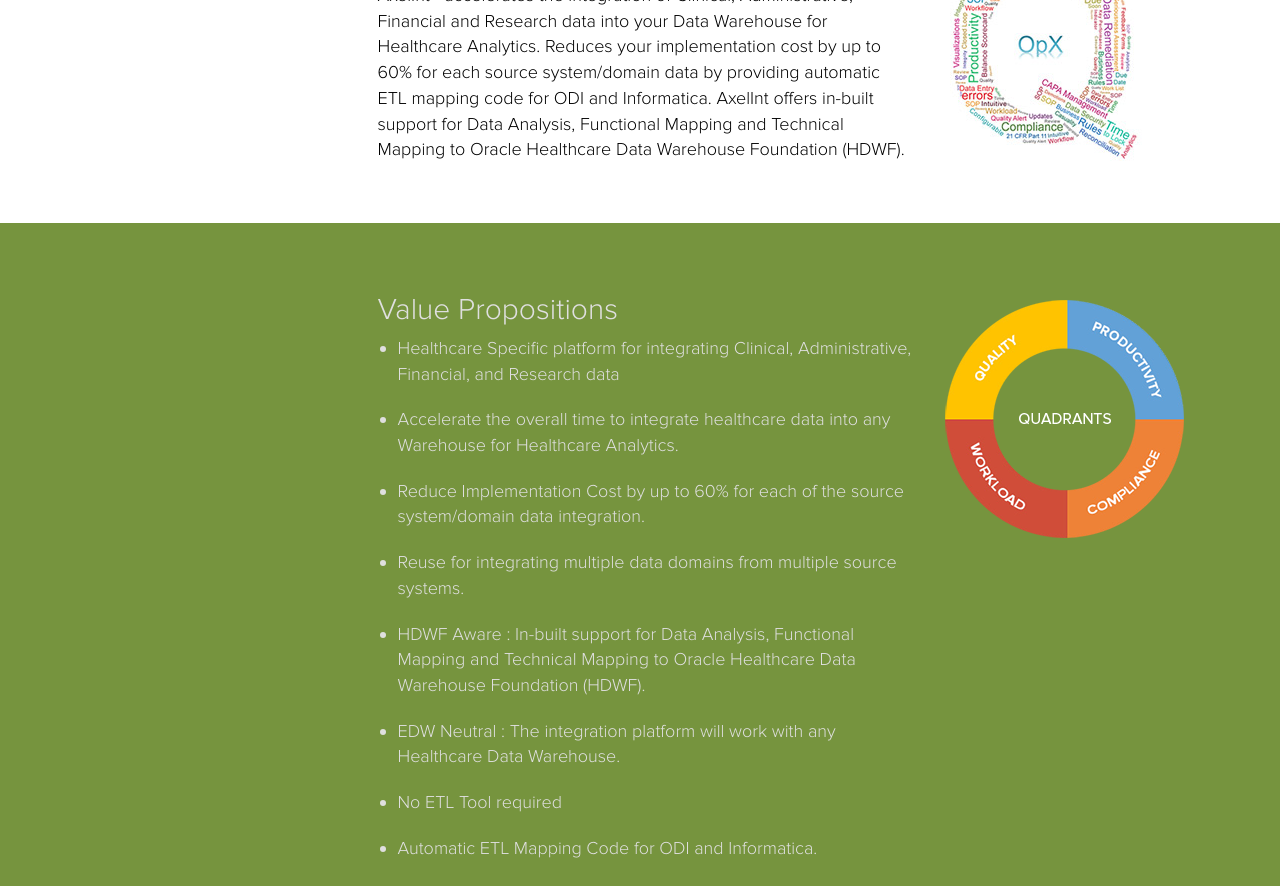
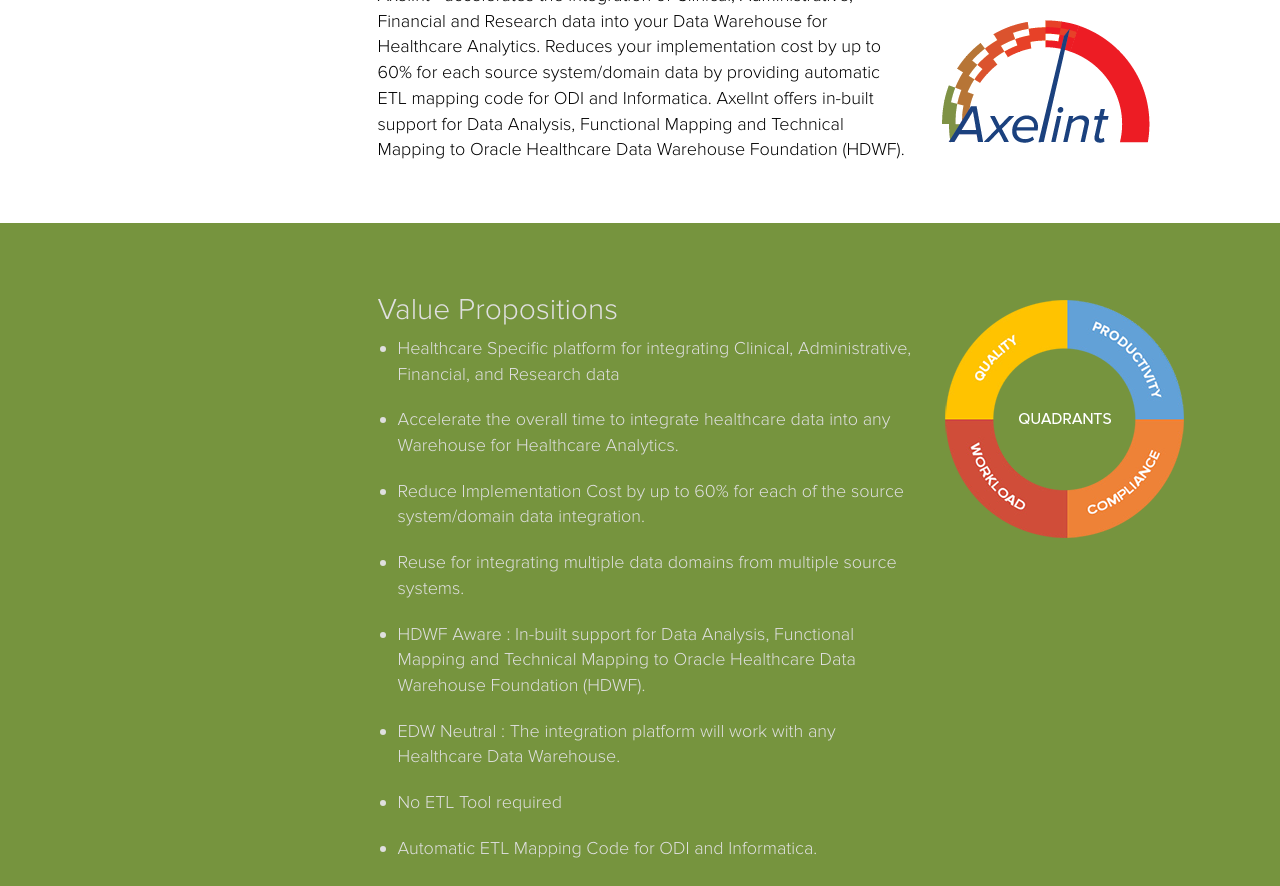
Before and after one commit to brillyanto/vitrana-site, a plain HTML site: page axelint.html in a window 1280 px wide. Shown: the part 608-1494 px from the top of the page. Drawn offline with Linux system fonts and the light colour scheme.

Commit message:
modified-on-0404

```diff
--- a/axelint.html
+++ b/axelint.html
@@ -100,7 +100,7 @@
 
 		<div class="products-section products-section__one">
 			<div class="container">
-				<div class="row">
+				<div class="row product-section-row">
 					<div id="products-submenu__overview" class="products-submenu">
 						<ul>
 							<li><a href="#overview" class="selected" target="_self">Overview</a></li>
@@ -114,8 +114,8 @@
 							<h2>Overview</h2>
 							<p>AxelInt<sup>TM</sup> accelerates the integration of Clinical, Administrative, Financial and Research data into your Data Warehouse for Healthcare Analytics.  Reduces your implementation cost by up to 60% for each source system/domain data by providing automatic ETL mapping code for ODI and Informatica. AxelInt offers in-built support for Data Analysis, Functional Mapping and Technical Mapping to Oracle Healthcare Data Warehouse Foundation (HDWF).</p>
 						</div>
-						<div class="quadrant-overview-img col-md-4 col-sm-4">
-							<img src="images/quadrant-img1.jpg" >
+						<div class="product-logo col-md-4 col-sm-4">
+							<img src="images/axelint.png" >
 						</div>
 					</div>
 				</div>
@@ -124,8 +124,7 @@
 
 		<div class="products-section products-section__two">
 			<div class="container">
-				<div class="row">
-
+				<div class="row product-section-row">
 
 					<div id="products-submenu__value-propositions" class="products-submenu">
 						<ul>
@@ -134,7 +133,6 @@
 							<!--<li><a href="#features" target="_self">Features</a></li>-->
 						</ul>
 					</div>
-
 
 					<div class="section-content col-md-9">
 
--- a/js/scripts.js
+++ b/js/scripts.js
@@ -2,7 +2,7 @@
 
 	$('#main-header').wrap("<div id=\"header-wrapper\"></div>");
 	var headerHeight = $('#main-header').outerHeight();
-	console.log(headerHeight);
+		console.log(headerHeight);
 	$('#header-wrapper').height(headerHeight);
 
 	$(window).resize(function(){
@@ -14,8 +14,7 @@
 	//	$(this).append("<div class=\"enabled\"></div>");
 	//});
 
-	$(".products-submenu").wrap("<div class=\"menu-wrap col-md-3\"></div>");
-	$(".products-submenu").css('height', $(".products-submenu").outerHeight+"px");
+	$(".products-submenu").wrap("<div class=\"menu-wrap col-md-3\">&nbsp;</div>");
 
 	$(window).scroll(
 
@@ -60,8 +59,8 @@
 			//	$("#products-submenu").addClass('products-submenu-stick');
 			//} else if(win_top < nav_top) {
 			//	$("#products-submenu").removeClass('products-submenu-stick');
+		}
 			//}
-		}
 	);
 
 	//function resetLinks(){
--- a/sass/_header.scss
+++ b/sass/_header.scss
@@ -198,4 +198,5 @@
   transition: color 0.3s ease-in-out 0s;
 }
 
+
 /* menu styling end */
--- a/sass/_products.scss
+++ b/sass/_products.scss
@@ -74,10 +74,10 @@
 }
 
 .products-submenu {
-	margin-top: 75px;
 	ul{
 		margin:0;
 		padding:0;
+
 		li{
 			display:block;
 			margin-bottom:10px;
@@ -110,7 +110,6 @@
 }
 
 .section-content{
-	margin:50px 0;
 	font-family: $vitrana_font_light;
 	font-size: 18px;
 	color:black;
@@ -212,4 +211,16 @@
 }
 
 .menu-wrap{
+  @media screen and (max-width: $break-medium){
+  	height: 60px;
+  	padding-left:30px
+  }
 }
+
+.product-section-row{
+	padding:50px 0;
+}
+
+.product-logo{
+	padding-top:100px
+}
```
Also changed, not shown: coherint.html (+4 -4 lines), quadrants.html (+4 -4 lines), transfhir.html (+4 -4 lines), transformpv.html (+3 -3 lines), css/styles.css, images/axelint.png (added), images/coherINT.png (added), images/transfhir.png (added).
